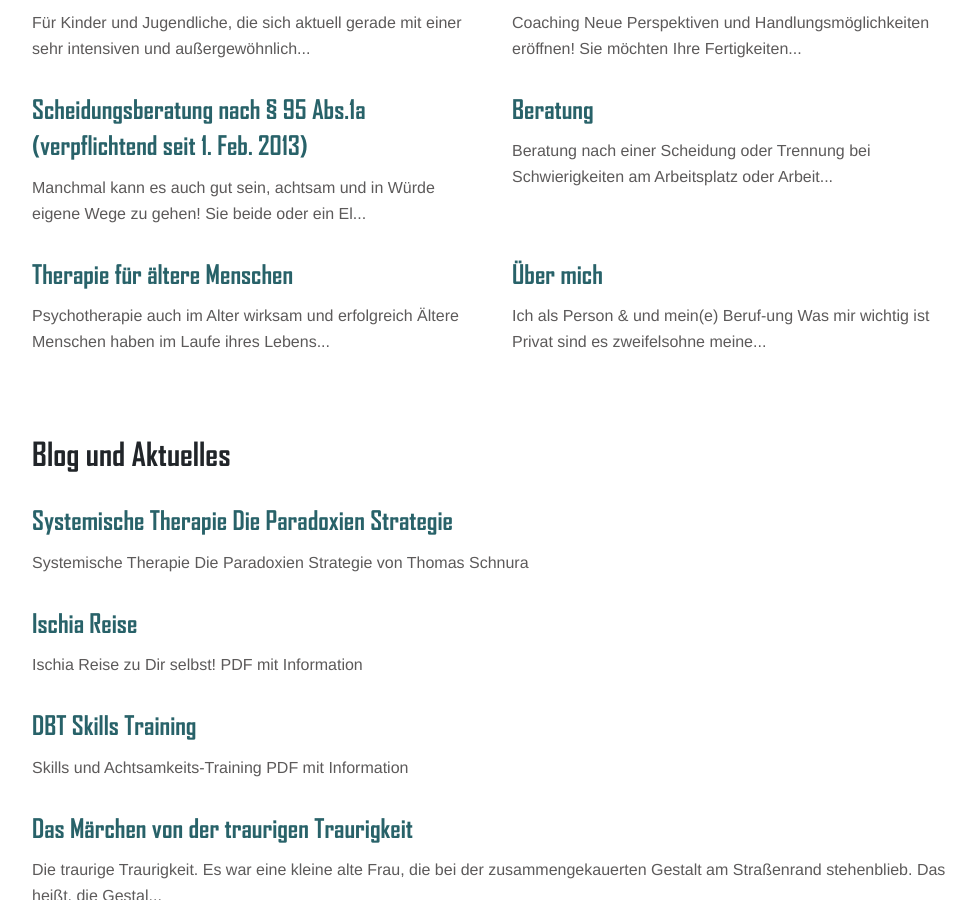
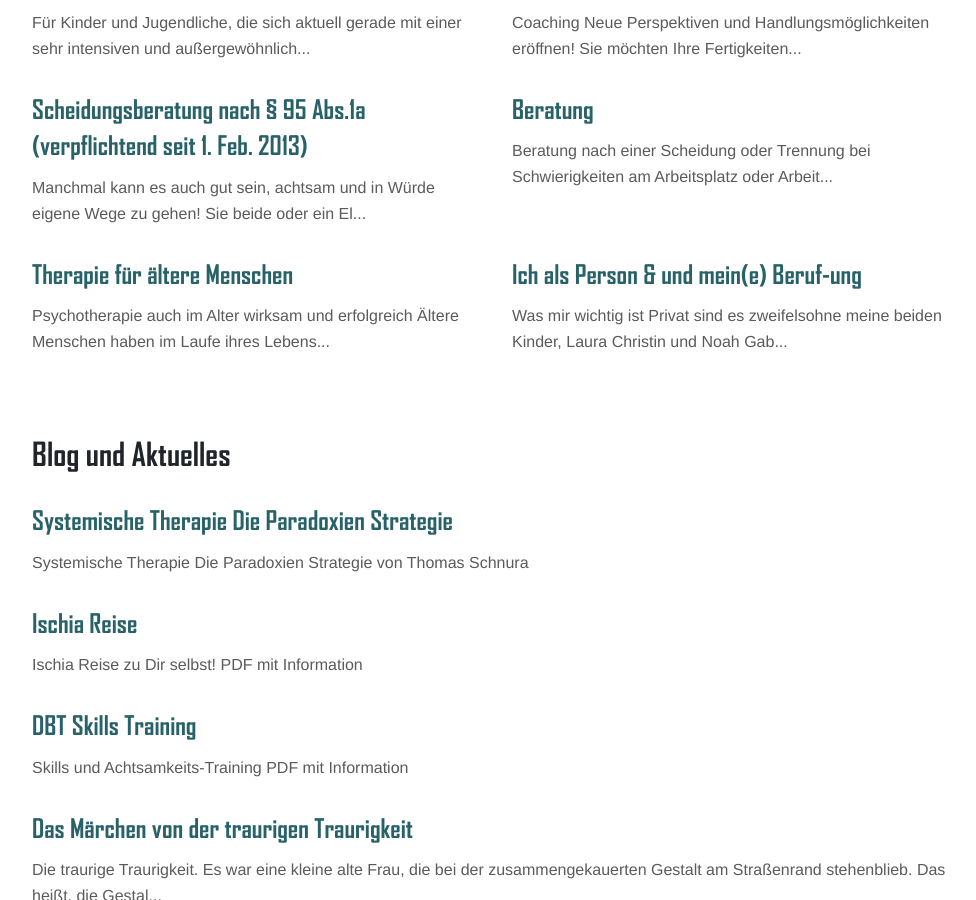
Before and after one commit to dvschnitz/angelika-quehenberger, a Jekyll site: the page built from index.md, in a window 1280 px wide and 900 px high, scrolled down 1584 px. Shown: the whole window, without its empty margins (143-1119 px from the left). Built offline with Jekyll 4.4.1, drawn with Linux system fonts in a browser that asks for light colours.

Commit message:
Changed ich page

```diff
--- a/_services/ich.md
+++ b/_services/ich.md
@@ -1,17 +1,17 @@
 ---
-title: Über mich
+title: Ich als Person & und mein(e) Beruf-ung
 date: 2021-11-28T15:15:34+10:00
 featured: true
 weight: 8
 layout: service
-description: Über mich
+description: Ich als Person & und mein(e) Beruf-ung
 intro_image: "images/photos/H060223.jpg"
 intro_image_top: true
 ---
 
-Ich als Person & und mein(e) Beruf-ung
+Was mir wichtig ist
 
-Was mir wichtig ist Privat sind es zweifelsohne meine beiden Kinder, Laura Christin und Noah Gabriel!
+Privat sind es zweifelsohne meine beiden Kinder, Laura Christin und Noah Gabriel!
 
 In meiner Freizeit liebe ich es -  als Ausgleich zu meinem Beruf, wo ich so viele  unterschiedliche und interessante Menschen und Lebensgeschichten erfahren darf -  stundenlang im unwegsamen Gelände unterwegs zu sein; Berge zu erklimmen, mich mit Yoga in schöner Umgebung zu entspannen oder in die Oper zu gehen.
 
```
